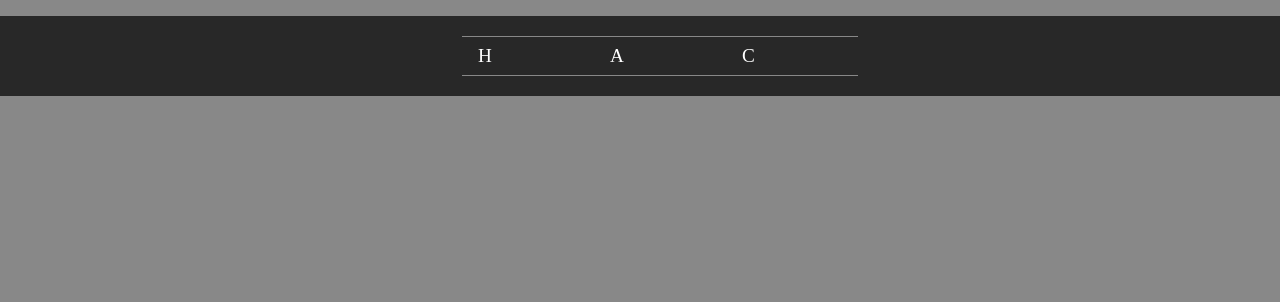
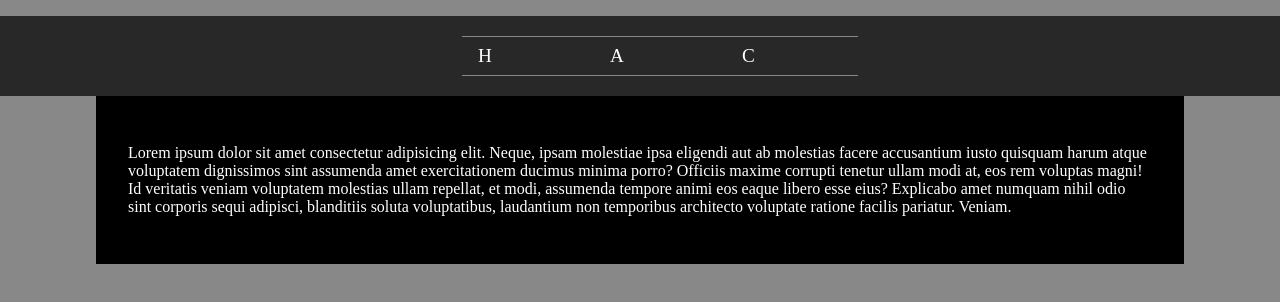
Before and after one commit to xxrobone/create_templates, a plain HTML site: page index.html in a window 1280 px wide. Drawn offline with Linux system fonts and the light colour scheme.

Commit message:
templates

```diff
--- a/app.js
+++ b/app.js
@@ -19,4 +19,14 @@ const elementFromHtml = (html) => {
 
 const header = elementFromHtml(headerEl);
 
-  document.body.appendChild(header);
+const mainEl = `
+<main>
+        <p>
+        Lorem ipsum dolor sit amet consectetur adipisicing elit. Neque, ipsam molestiae ipsa eligendi aut ab molestias facere accusantium iusto quisquam harum atque voluptatem dignissimos sint assumenda amet exercitationem ducimus minima porro? Officiis maxime corrupti tenetur ullam modi at, eos rem voluptas magni! Id veritatis veniam voluptatem molestias ullam repellat, et modi, assumenda tempore animi eos eaque libero esse eius? Explicabo amet numquam nihil odio sint corporis sequi adipisci, blanditiis soluta voluptatibus, laudantium non temporibus architecto voluptate ratione facilis pariatur. Veniam.
+        </p>
+</main>
+`;
+
+const main = elementFromHtml(mainEl);
+
+document.body.append(header, main);
--- a/style.css
+++ b/style.css
@@ -62,3 +62,11 @@ li:hover::after{
     height: 100%;
     background-color: #121212;
 }
+
+main {
+    margin: 0 auto;
+    padding: 2rem;
+    width: 80%;
+    background-color: #000;
+    color: white;
+}
```
Lines whose indentation alone changed are shown as unchanged.
